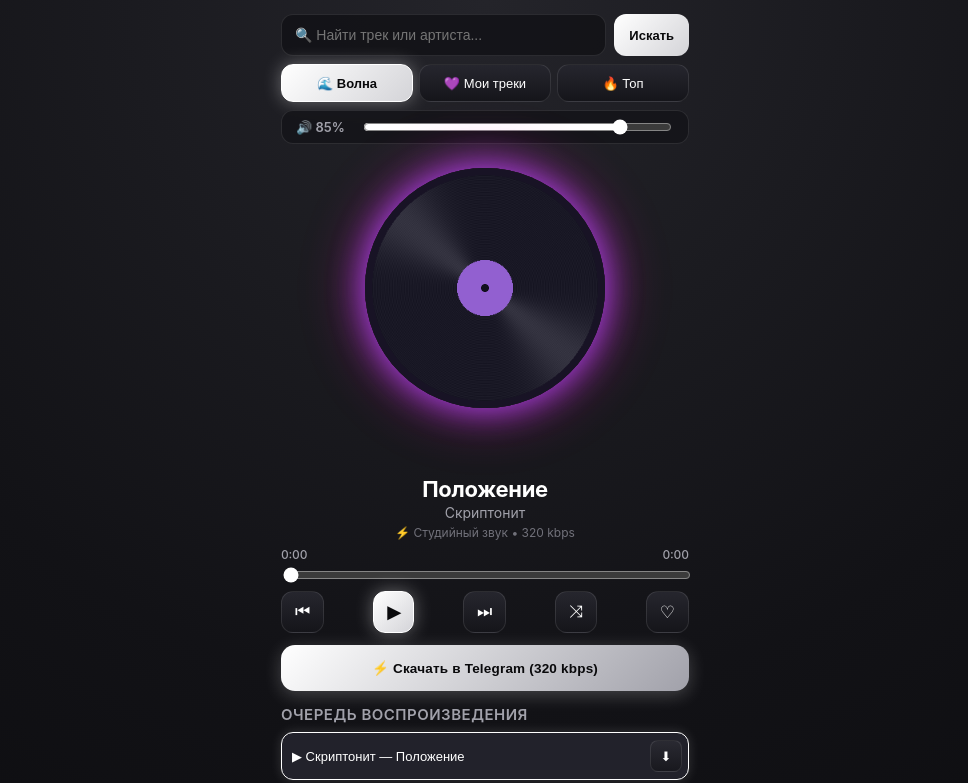
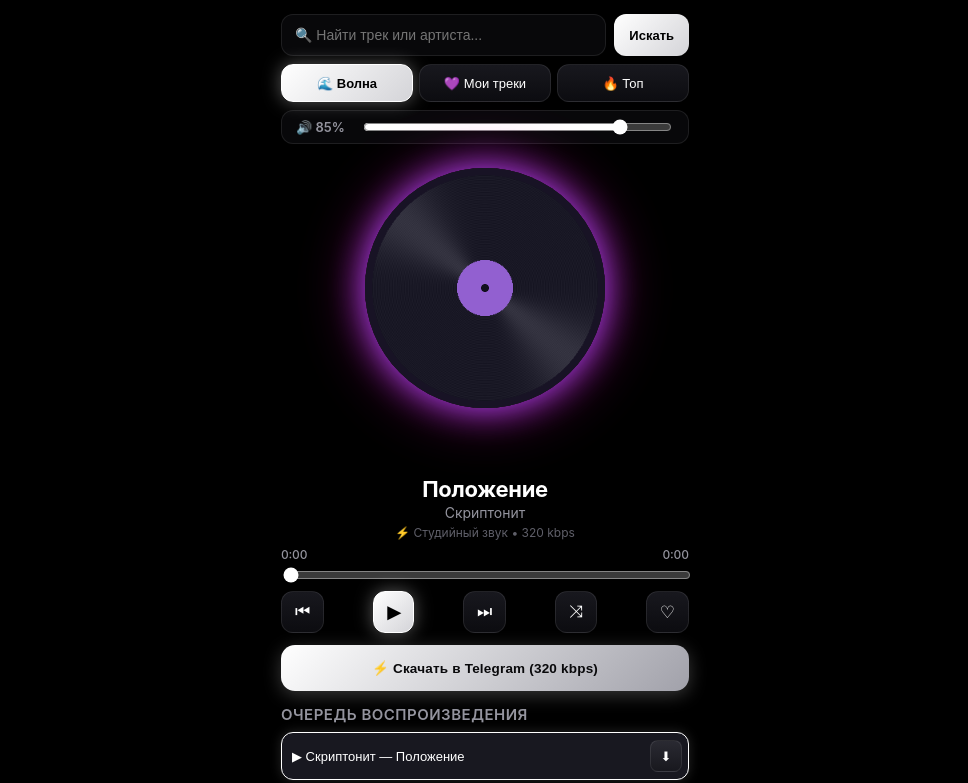
Before and after one commit to PR1ZRAK7777/pr1zrak-sound-webapp, a plain HTML site: page index.html in a window 1280 px wide. Shown: the top 783 px of the page, without its empty margins (155-1123 px from the left). Drawn offline with Linux system fonts and the light colour scheme; no server answers.

Commit message:
style: OLED black #000000 theme with neon reactive aura

```diff
--- a/app.js
+++ b/app.js
@@ -636,8 +636,8 @@ async function init() {
   if (tg) {
     tg.ready();
     tg.expand();
-    if (tg.setHeaderColor) tg.setHeaderColor("#121216");
-    if (tg.setBackgroundColor) tg.setBackgroundColor("#070709");
+    if (tg.setHeaderColor) tg.setHeaderColor("#000000");
+    if (tg.setBackgroundColor) tg.setBackgroundColor("#000000");
   }
 
   try {
--- a/style.css
+++ b/style.css
@@ -1,16 +1,16 @@
 :root {
   color-scheme: dark;
-  --bg-gradient: radial-gradient(circle at 50% 0%, #24242a 0%, #121216 45%, #070709 100%);
-  --panel-bg: rgba(22, 22, 27, 0.75);
-  --panel-border: rgba(255, 255, 255, 0.1);
+  --bg-color: #000000;
+  --panel-bg: rgba(10, 10, 12, 0.85);
+  --panel-border: rgba(255, 255, 255, 0.09);
   --text-primary: #ffffff;
-  --text-secondary: #a1a1aa;
-  --text-tertiary: #71717a;
+  --text-secondary: #94949e;
+  --text-tertiary: #5f5f69;
 
   /* Динамические цвета ауры */
   --aura-hue: 275deg;
-  --aura-primary: hsl(var(--aura-hue), 90%, 62%);
-  --aura-secondary: hsl(calc(var(--aura-hue) + 40deg), 95%, 52%);
+  --aura-primary: hsl(var(--aura-hue), 92%, 62%);
+  --aura-secondary: hsl(calc(var(--aura-hue) + 40deg), 96%, 52%);
   --aura-scale: 1;
 
   font: 15px -apple-system, BlinkMacSystemFont, "Segoe UI", Roboto, Inter, system-ui, sans-serif;
@@ -21,7 +21,7 @@
 body {
   margin: 0;
   min-height: 100vh;
-  background: var(--bg-gradient);
+  background: #000000;
   color: var(--text-primary);
   display: flex;
   flex-direction: column;
@@ -36,7 +36,7 @@ main {
 
 /* ────────────────── КНОПКИ И НАВИГАЦИЯ (ЧЕРНО-БЕЛЫЙ ГРАДИЕНТ) ────────────────── */
 button {
-  background: linear-gradient(180deg, #26262e 0%, #15151a 100%);
+  background: linear-gradient(180deg, #18181e 0%, #0c0c10 100%);
   color: var(--text-primary);
   border: 1px solid var(--panel-border);
   border-radius: 12px;
@@ -48,7 +48,7 @@ button {
 }
 
 button:hover {
-  background: linear-gradient(180deg, #30303a 0%, #1c1c22 100%);
+  background: linear-gradient(180deg, #24242e 0%, #121217 100%);
   border-color: rgba(255, 255, 255, 0.22);
 }
 
@@ -62,7 +62,7 @@ button:focus-visible {
 
 button[aria-pressed=true], #play {
   background: linear-gradient(135deg, #ffffff 0%, #d4d4d8 100%);
-  color: #09090b;
+  color: #000000;
   border-color: #ffffff;
   font-weight: 700;
   box-shadow: 0 0 18px rgba(255, 255, 255, 0.35);
@@ -89,7 +89,7 @@ nav button {
 
 .search-bar input {
   flex: 1;
-  background: rgba(18, 18, 23, 0.85);
+  background: #08080a;
   border: 1px solid var(--panel-border);
   border-radius: 12px;
   padding: 9px 13px;
@@ -106,7 +106,7 @@ nav button {
 
 .search-bar button {
   background: linear-gradient(135deg, #ffffff 0%, #d4d4d8 100%);
-  color: #09090b;
+  color: #000000;
   border: 0;
   font-weight: 700;
   font-size: 13px;
@@ -119,10 +119,9 @@ nav button {
   gap: 10px;
   margin: 8px 0 6px;
   padding: 6px 14px;
-  background: rgba(20, 20, 25, 0.85);
+  background: #08080a;
   border-radius: 12px;
   border: 1px solid var(--panel-border);
-  backdrop-filter: blur(8px);
 }
 
 .top-volume span {
@@ -297,7 +296,7 @@ li.track-row {
   display: flex;
   align-items: center;
   gap: 8px;
-  background: rgba(18, 18, 23, 0.7);
+  background: #09090c;
   border: 1px solid var(--panel-border);
   border-radius: 12px;
   margin-bottom: 6px;
@@ -306,13 +305,13 @@ li.track-row {
 }
 
 li.track-row:hover {
-  background: rgba(28, 28, 35, 0.9);
+  background: #141419;
   border-color: rgba(255, 255, 255, 0.2);
 }
 
 li.track-row.active {
   border-color: #ffffff;
-  background: rgba(35, 35, 45, 0.95);
+  background: #181820;
   box-shadow: 0 0 12px rgba(255, 255, 255, 0.15);
 }
 
```
